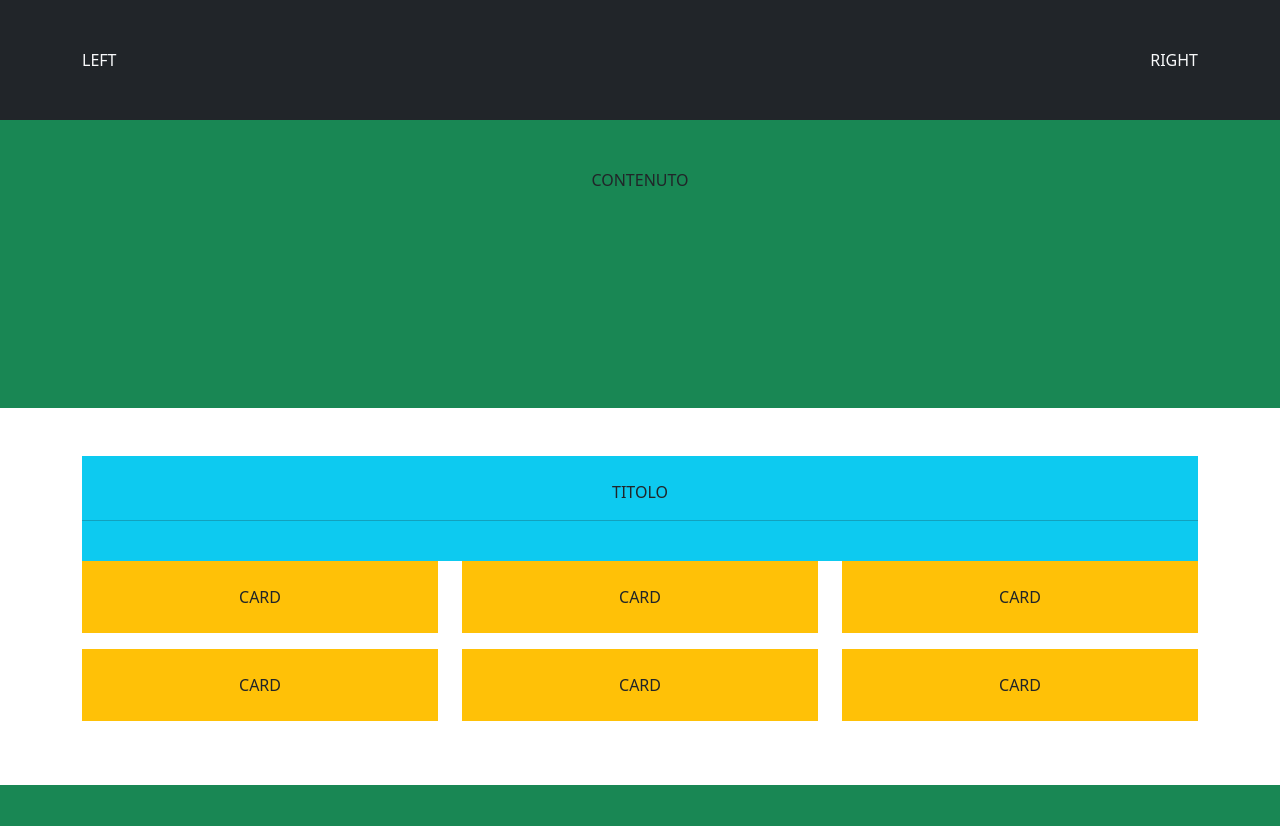
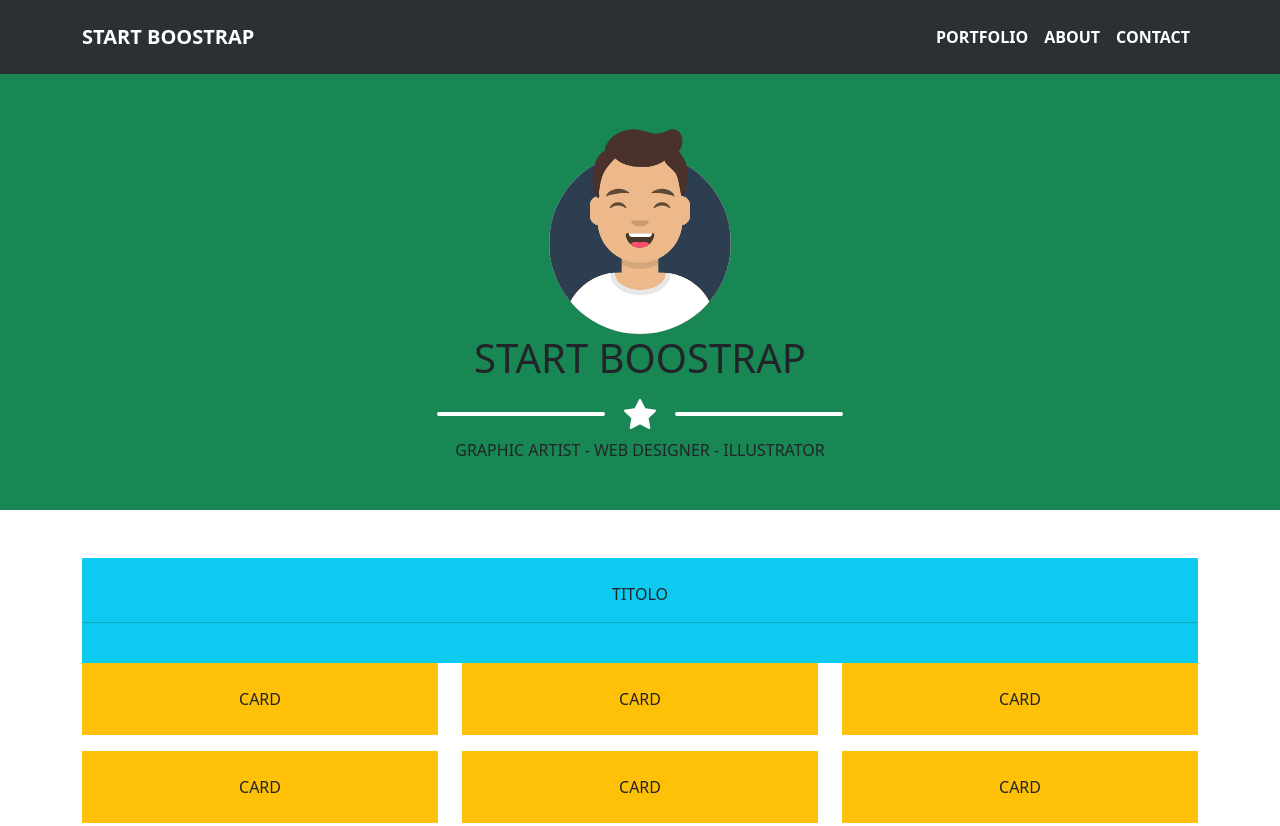
Before and after one commit to lorenz2396/html-css-bootstrap-freelancer, a plain HTML site: page index.html in a window 1280 px wide. Shown: the top 826 px of the page. Drawn offline with nearby package versions, Linux system fonts and the light colour scheme.

Commit message:
Body changes

```diff
--- a/css/style.css
+++ b/css/style.css
@@ -2,3 +2,45 @@
     width: 80%;
     margin: 0 auto;
 }
+
+header > nav.bg-dark{
+ --bs-dark-rgb: 44,62,80;
+}
+
+nav ul{
+    display: flex;
+    list-style-type: none;
+    text-decoration: none;
+    justify-content: center;
+    flex-wrap: wrap;
+    line-height: 42px;
+}
+
+nav ul li a{
+    font-size: small;
+    display: inline-block;
+    text-decoration: none;
+    color:white;
+    padding: 10px;
+
+}
+
+img{
+    max-width: 200px;
+}
+
+.star-separator::before,
+.star-separator::after{
+    content: "";
+    display: inline-block;
+    height: 4px;
+    width: 15%;
+    background-color: white;
+    vertical-align: middle;
+    border-radius: 2px;
+}
+
+.star-separator > i{
+    vertical-align: middle;
+    margin: 0 15px;
+}
--- a/index.html
+++ b/index.html
@@ -7,40 +7,67 @@
 
     <!-- BOOTSTRAP -->
     <link href="https://cdn.jsdelivr.net/npm/bootstrap@5.3.0/dist/css/bootstrap.min.css" rel="stylesheet" integrity="sha384-9ndCyUaIbzAi2FUVXJi0CjmCapSmO7SnpJef0486qhLnuZ2cdeRhO02iuK6FUUVM" crossorigin="anonymous">
+    <link rel="stylesheet" href="https://cdn.jsdelivr.net/npm/bootstrap-icons@1.10.5/font/bootstrap-icons.css">
 
     <!-- CSS -->
     <link rel="stylesheet" href="css/style.css">
 
   </head>
   <body>
-    <header class="bg-dark text-light">
-        <div class="container-md py-5">
+    <header>
 
-            <div class="row">
-                <div class="col">
-                    LEFT
-                </div>
-                <div class="col text-end">
-                    RIGHT
+        <nav class="navbar navbar-expand-md bg-body-tertiary bg-dark" data-bs-theme="dark">
+            <div class="container-md">
+                <a class="navbar-brand fw-bolder" href="#">
+                    START BOOSTRAP
+                </a>
+                <button class="navbar-toggler" type="button" data-bs-toggle="collapse" data-bs-target="#navbarNav" aria-controls="navbarNav" aria-expanded="false" aria-label="Toggle navigation">
+                    <span class="navbar-toggler-icon"></span>
+                </button>
+
+                <div class="collapse navbar-collapse" id="navbarNav">
+                    <ul class="navbar-nav ms-auto fw-bolder">
+                        <li class="nav-item">
+                            <a class="nav-link active" aria-current="page" href="#">
+                                PORTFOLIO
+                            </a>
+                        </li>
+                        <li class="nav-item">
+                            <a class="nav-link active" href="#">
+                                ABOUT
+                            </a>
+                        </li>
+                        <li class="nav-item">
+                            <a class="nav-link active" href="#">
+                                CONTACT
+                            </a>
+                        </li>
+                    </ul>
                 </div>
             </div>
+        </nav>
 
-        </div>
     </header>
 
     <main>
         <section class="bg-success">
             <div class="container-md text-center py-5">
-                CONTENUTO
-                <br>
-                <br>
-                <br>
-                <br>
-                <br>
-                <br>
-                <br>
-                <br>
-
+                <div>
+                    <img src="img/avatar.svg" class="w-50">
+                    <h1>
+                        START BOOSTRAP
+                    </h1>
+                    <div>
+                        <div class="star-separator">
+                            <i class="bi bi-star-fill fs-2 text-white"></i>
+                        </div>
+                    </div>
+                </div>
+                <div>
+                    <span>
+                        GRAPHIC ARTIST - WEB DESIGNER - ILLUSTRATOR
+                    </span>
+                </div>
             </div>
         </section>
 
@@ -107,13 +134,16 @@
                         </div>
                     </div>
                     <div class="text-center">
-                        BUTTON
+                        <button type="button" class="btn btn-outline-light">
+                            <i class="bi bi-download"></i>
+                            Download
+                        </button>
                     </div>
                 </div>
             </div>
         </section>
 
-        <section class="bg-success py-5">
+        <section class="py-5">
             <div class="container-md">
                 <div class="my-container">
                     <div class="py-4 bg-info text-center">
```
